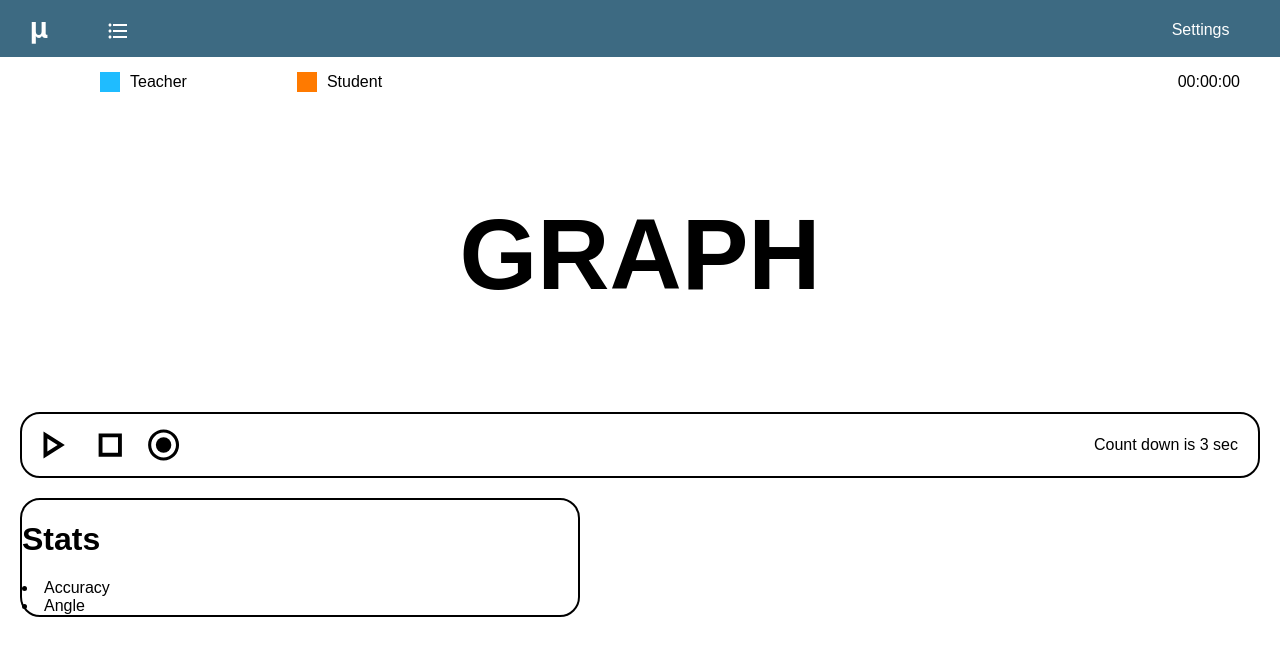
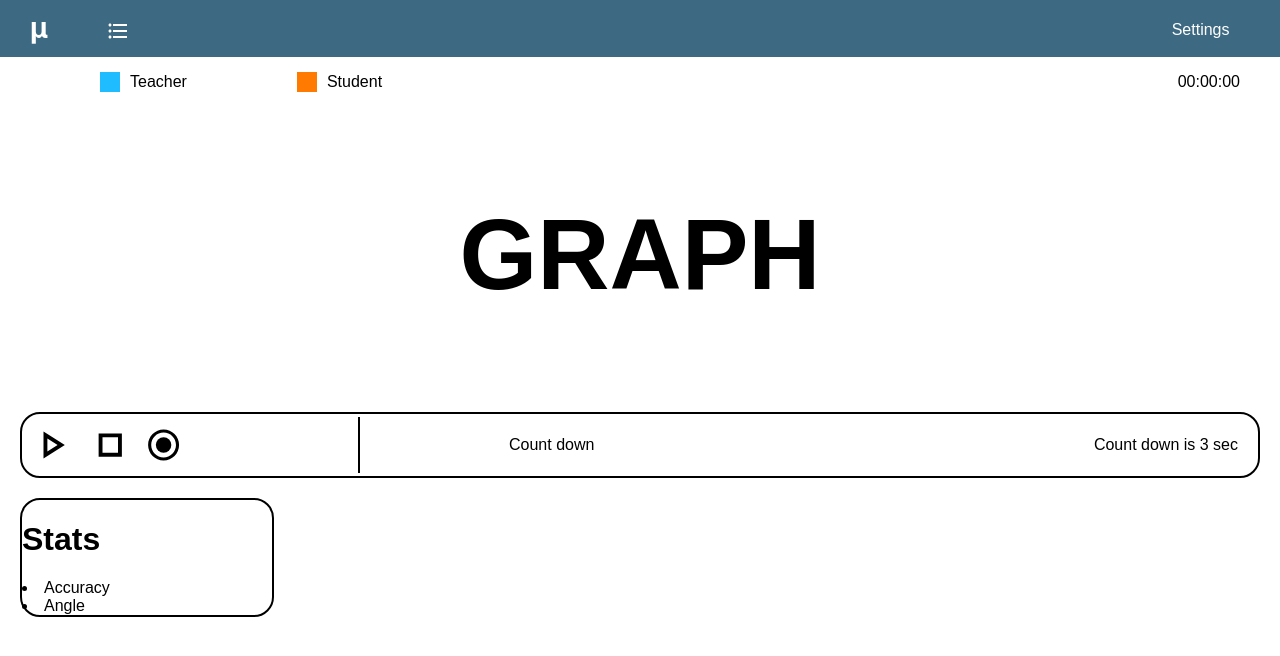
Before and after one commit to beeryce7/Mugic-Bowing-Application, a React (Create React App) app in the folder app/: page /#/play in a window 1280 px wide. Shown: the top 656 px of the page. Built offline with nearby package versions, Linux system fonts and the light colour scheme.

Commit message:
Added a Line, Fixed the Proportions of the Below Box, added Count down word

```diff
--- a/app/src/components/PlaySession/SessionState.css
+++ b/app/src/components/PlaySession/SessionState.css
@@ -69,6 +69,16 @@
     border-width: 2px;
     border-style: solid;
     margin-top: 20px;
-    margin-left: 0px;
-    margin-right: 700px;
+    width: 250px;
 }
+
+.move-left
+{
+    margin-right: 350px;
+    font-family: 'Josefin Sans', sans-serif;
+}
+.vertical-line {
+    width: 2px; /* Adjust the width of the line */
+    height: 7vh; /* Height of the line, set to full viewport height */
+    background-color: black; /* Color of the line */
+}
--- a/app/src/components/PlaySession/SessionState.js
+++ b/app/src/components/PlaySession/SessionState.js
@@ -10,6 +10,8 @@ const SessionState = () => {
         <div className="media-items">
           <MediaControl/>
         </div>
+        <div class="vertical-line"></div>
+        <div className="move-left">Count down</div>
         <div className="offset-left">Count down is 3 sec</div>
       </div>
 
```
